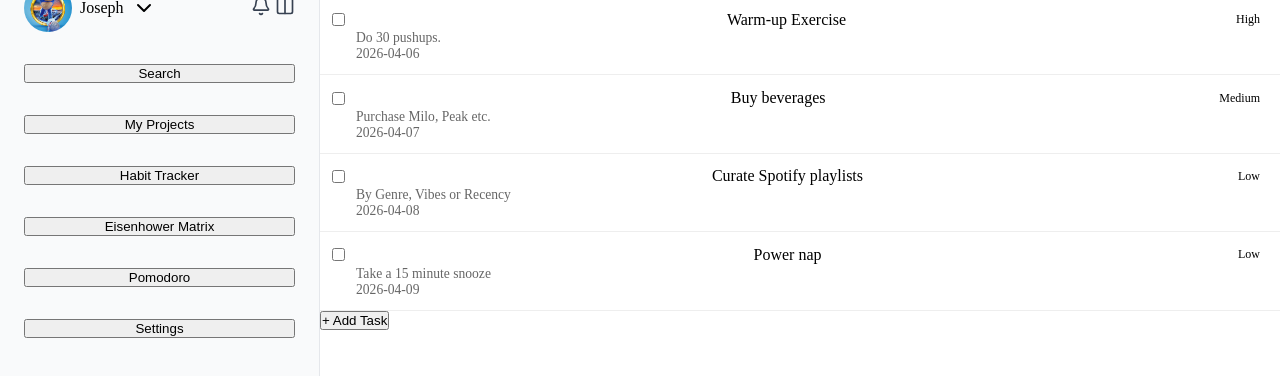
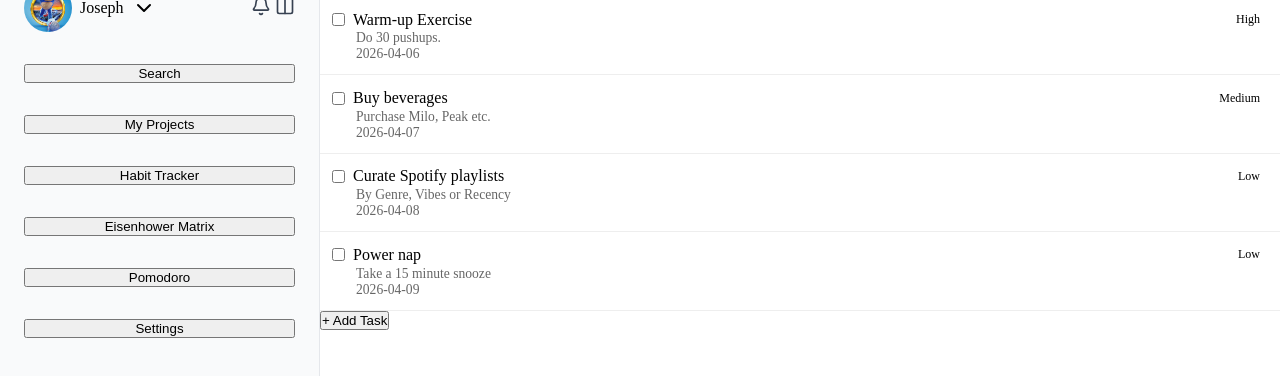
Before and after one commit to JayZeus999/Todo-List, a website built with webpack: page src/template.html in a window 1280 px wide. Shown: the part 40-416 px from the top of the page. Built offline with nearby package versions, Linux system fonts and the light colour scheme.

Commit message:
Align titles with checkboxes

```diff
--- a/src/default-page.js
+++ b/src/default-page.js
@@ -35,9 +35,11 @@
         const listItem = document.createElement("li");
         listItem.classList.add("todo-item");
 
-
         const topRow = document.createElement("div");
         topRow.classList.add("todo-top");
+
+        const leftGroup = document.createElement("div");
+        leftGroup.classList.add("todo-left");
 
         const checkbox = document.createElement("input");
         checkbox.type = "checkbox";
@@ -49,9 +51,13 @@
         priority.textContent = todo.priority.charAt(0).toUpperCase() + todo.priority.slice(1);
         priority.classList.add("priority", todo.priority);
 
+        leftGroup.append(
+            checkbox,
+            title
+        );
+
         topRow.append(
-            checkbox,
-            title,
+            leftGroup,
             priority
         );
 
@@ -87,6 +93,10 @@
 
     const addTaskBtn = document.createElement("button");
     addTaskBtn.textContent = "+ Add Task";
+
+    addTaskBtn.addEventListener("click", () => {
+        tray.classList.add("open");
+    });
 
 
     function createTodoForm() {
@@ -136,10 +146,6 @@
 
     const { tray, panel, form, titleInput, descInput, dueDateInput, prioritySelect } = createTodoForm();
 
-    addTaskBtn.addEventListener("click", () => {
-        tray.classList.add("open");
-    });
-
 
     form.addEventListener("submit", (e) => {
         e.preventDefault();
@@ -167,14 +173,16 @@
         }
     });
 
-    todayProject.appendChild(toDoList);
+    todayProject.append(
+        toDoList,
+        addTaskBtn
+    );
     panel.appendChild(form);
     tray.appendChild(panel);
 
     container.append(
         heading1,
         todayProject,
-        addTaskBtn,
         tray
     );
 }
--- a/src/styles.css
+++ b/src/styles.css
@@ -124,8 +124,10 @@
     align-items: center;
 }
 
-.todo-top span {
-    margin-left: 0.5rem;
+.todo-left {
+    display: flex;
+    align-items: center;
+    gap: 0.5rem;
 }
 
 .todo-bottom {
```
